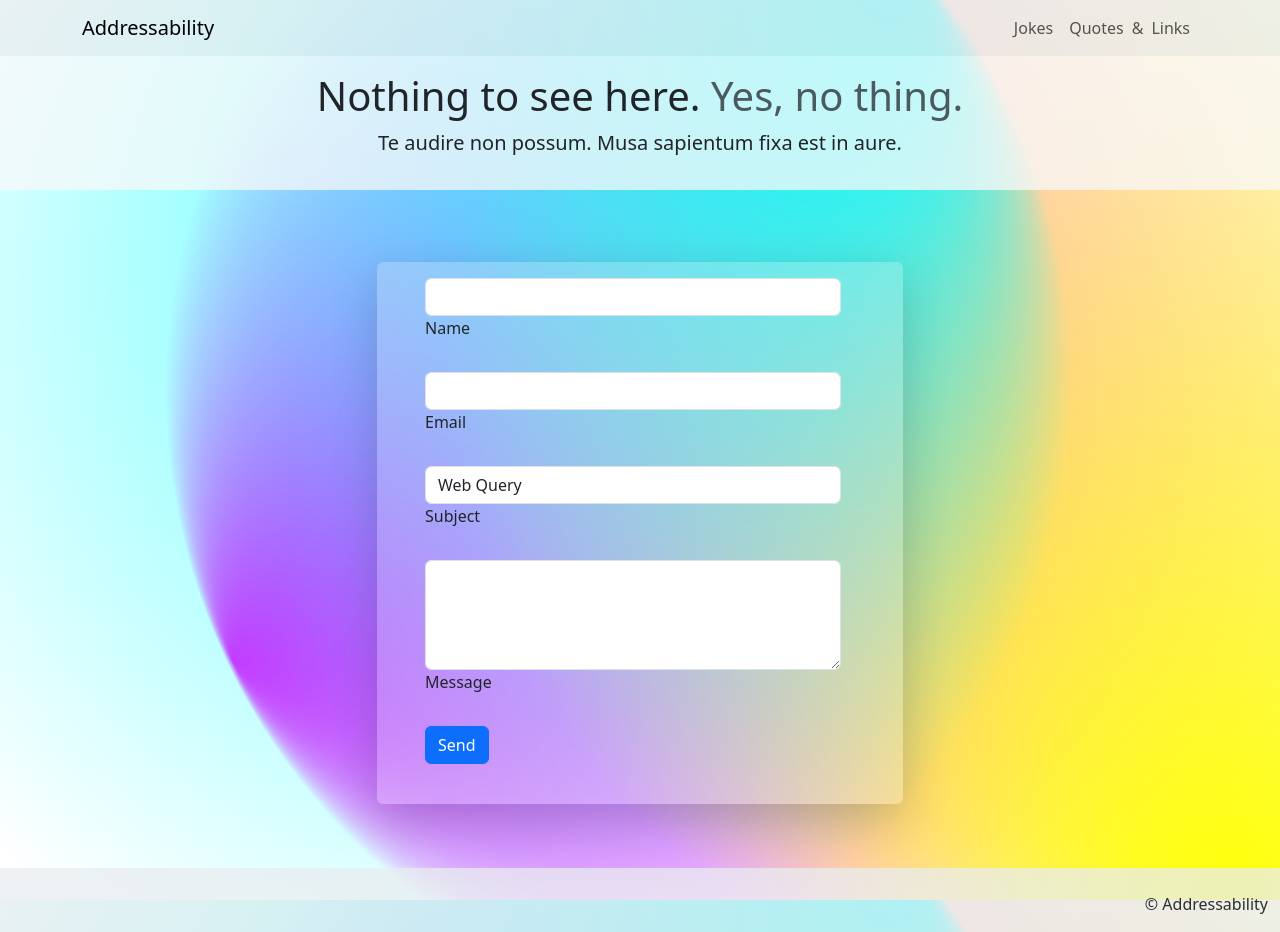
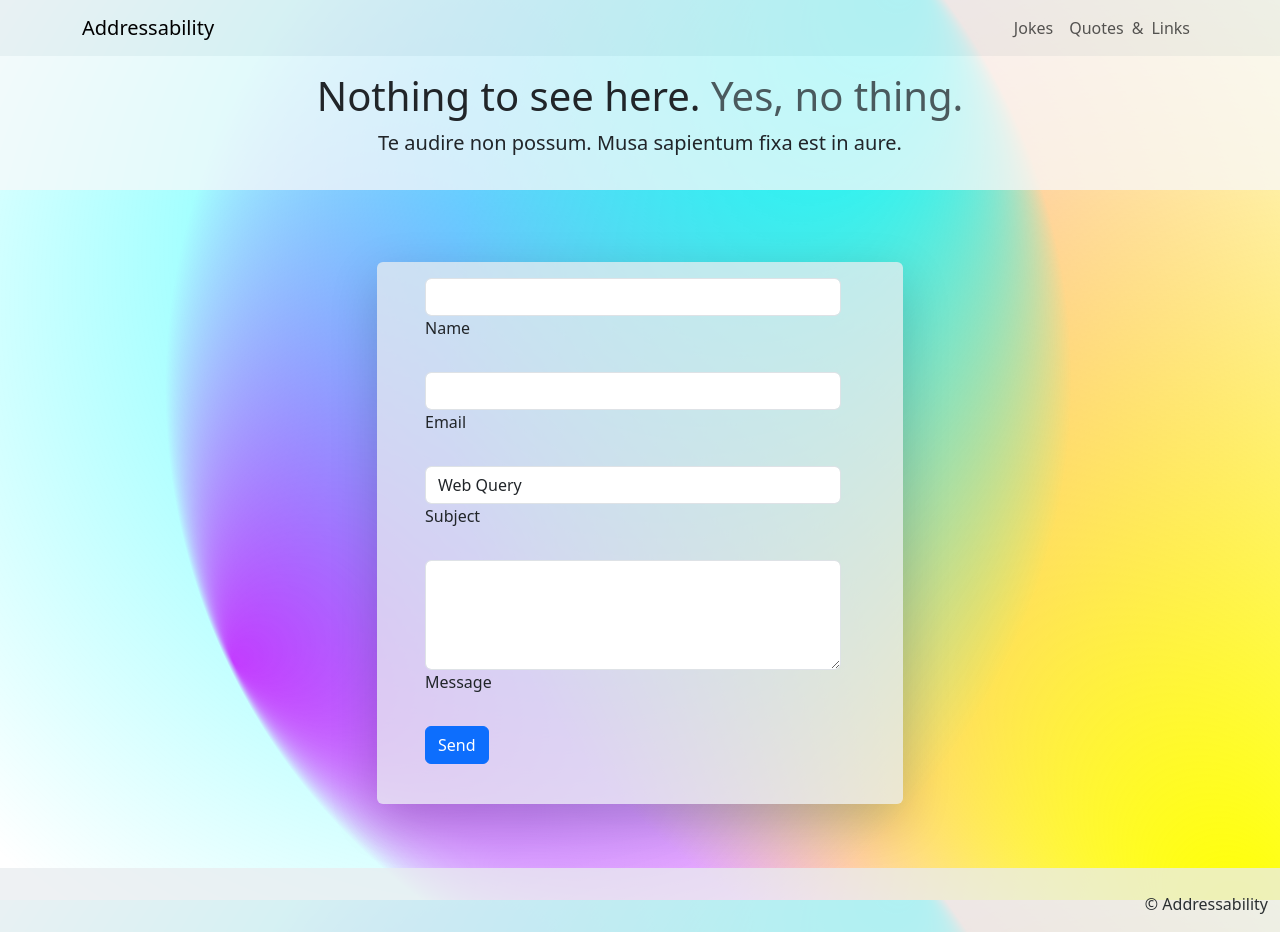
Before and after one commit to raz0x/addressability, a Jekyll site: the page built from index.html, in a window 1280 px wide. Built offline with Jekyll 4.4.1, drawn with Linux system fonts in a browser that asks for light colours.

Commit message:
Update index.html

```diff
--- a/index.html
+++ b/index.html
@@ -8,7 +8,7 @@ lead: "Te audire non possum. Musa sapientum fixa est in aure."
 
 ---
 <section class="w-50 p-3 my-5 mx-auto">
-	<div class="bg-body-secondary bg-opacity-25 shadow-lg rounded py-3 px-5">
+	<div class="bg-body-secondary bg-opacity-75 shadow-lg rounded py-3 px-5">
 {% include contact.html %}
 	</div>
 </section>
```
